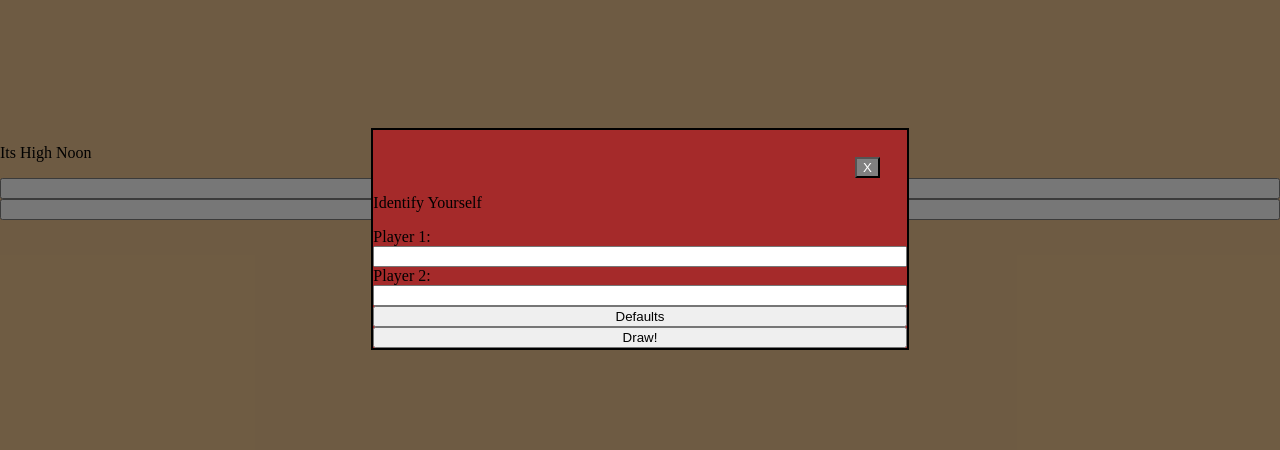
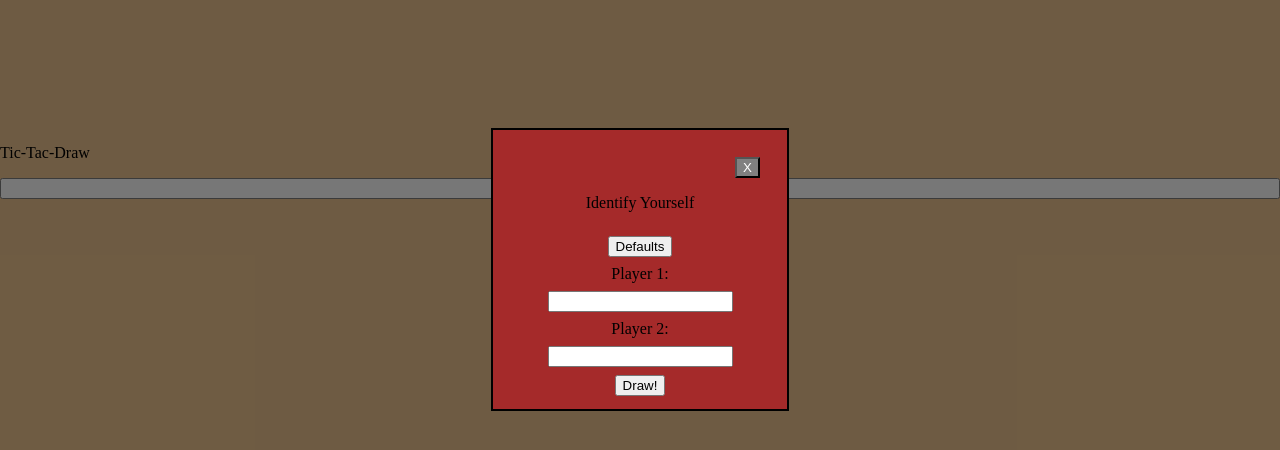
Before and after one commit to CowboyAragorn/TicTacToe, a plain HTML site: page index.html in a window 1280 px wide. Both pictures are taken after a click on the button "VS Human". Drawn offline with Linux system fonts and the light colour scheme.

Commit message:
Added defaults in for inputs

```diff
--- a/index.html
+++ b/index.html
@@ -11,9 +11,9 @@
  <div id = 'entryScreen'>
         <div id = 'entryPopup'>
             <div id = 'entryPopupHolder'>
-                <p id = 'entryText'>Its High Noon</p>
+                <p id = 'entryText'>Tic-Tac-Draw</p>
                 <button id = 'humanBtn'>VS Human</button>
-                <button id='aiBtn'>VS AI</button>
+               <!--<button id='aiBtn'>VS AI</button> -->
             </div>
         </div>
     </div>
@@ -24,11 +24,13 @@
             <div id='inputRight'>
                 <button id='closeBtn' class='popupBtn'>X</button>
             </div>
-            <p id='playerPopupText'>Identify Yourself</p>
-            Player 1: <input type='text' id='player1NameInput'>
-            Player 2: <input type='text' id='player2NameInput'>
-            <button id='defaultsBtn'>Defaults</button>
-            <button id='submitPlayerBtn'>Draw!</button>
+            <div id = 'popupTextContainer'>
+                <p id='playerPopupText'>Identify Yourself</p>
+                <button id='defaultsBtn'>Defaults</button>
+                Player 1: <input type='text' id='player1NameInput'>
+                Player 2: <input type='text' id='player2NameInput'>
+                <button id='submitPlayerBtn'>Draw!</button>
+            </div>
         </div>
     </div>
 </div>
@@ -49,7 +51,6 @@
 
     <div id = 'playerTextContainer'>
         <div id='playerTextHolder'>
-            <p class='text'>Tic-Tac-Draw</p>
             <p class='text' id=playerText>Danny Boy, this is a Showdown</p>
         </div>
     </div>
--- a/script.js
+++ b/script.js
@@ -107,12 +107,20 @@ const game = (() => {
         closeBtn.addEventListener('click', () => {
             playerPopupScreen.style.display = 'none'
         })
+        let defaultsBtn = document.querySelector('#defaultsBtn');
+        defaultsBtn.addEventListener('click', () => {
+            player1NameInput.value = 'Daniel';
+            player2NameInput.value = 'Rocky';
+        })
+
+
 
         let mainMenu = document.querySelector('#mainMenu');
         mainMenu.addEventListener('click', () => {
             reset();
             entryScreen.style.display = 'block'
         })
+
 
 
     }
@@ -151,14 +159,14 @@ const game = (() => {
 
         function player1Victory(){
             popupScreen.style.display ='block'
-            popupText.innerText = player1.playerName() + ' Drew First and Shot - ' + player2.playerName() + ' Collapsed in the Corner.'
+            popupText.innerText = player1.playerName() + ' Was Hot, You Drew First and Shot - and ' + player2.playerName() + ' Collapsed in the Corner.'
             //playerTextContainer.append(victoryMessage)
             //victoryMessage.innerText = player1.playerName() + ' Drew First and Shot and - ' + player2.playerName() + ' Collapsed in the Corner.'
         }
 
         function player2Victory() {
             popupScreen.style.display = 'block'
-            popupText.innerText = player2.playerName() + ' Drew First and Shot - ' + player1.playerName() + ' Collapsed in the Corner.'
+            popupText.innerText = player2.playerName() + ' Was Hot, You Drew First and Shot - and ' + player1.playerName() + ' Collapsed in the Corner.'
             //playerTextContainer.append(victoryMessage)
             //victoryMessage.innerText = player2.playerName() + ' Drew First and Shot and - ' + player1.playerName() + ' Collapsed in the Corner.'
         }
--- a/style.css
+++ b/style.css
@@ -101,18 +101,37 @@ body{
     margin-top: 10%;
 }
 
-#popupHolder, #playerPopupHolder{
+#popupHolder{
     display: flex;
     flex-direction: column;
+    align-items: center;
+    justify-content: center;
+    gap: 5pt;
     border: 2pt black solid;
     width: 400pt;
     background-color: brown;
 }
 
+#playerPopupHolder{
+display: flex;
+    flex-direction: column;
+    border: 2pt black solid;
+    width: 200pt;
+    padding: 10pt;
+    background-color: brown;
+}
+
+#popupTextContainer{
+    display: flex;
+    flex-direction: column;
+    align-items: center;
+    justify-content: center;
+    gap: 6pt;
+}
 
 
 #inputRight{
-     display: flex;
+    display: flex;
     align-items: right;
     justify-content: right;
     margin-top: 5%;
```
